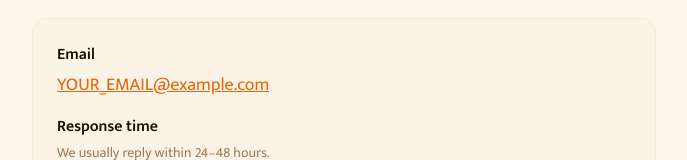
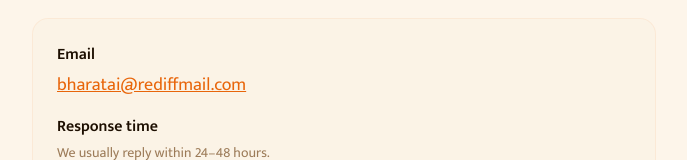
Before and after one commit to rahul300rkv/BharatAI, a Next.js app: page /contact in a window 1280 px wide. Shown: the part 184-344 px from the top of the page, without its empty margins (296-983 px from the left). Built offline with nearby package versions, Linux system fonts and the light colour scheme; no server answers; a web font is replaced by a local one.

Commit message:
Update page.tsx

```diff
--- a/app/contact/page.tsx
+++ b/app/contact/page.tsx
@@ -26,7 +26,7 @@ export default function ContactPage() {
               href="mailto:rahul.verma300@rediffmail.com"
               className="text-primary text-lg underline"
             >
-              YOUR_EMAIL@example.com
+              bharatai@rediffmail.com
             </a>
           </div>
 
```
